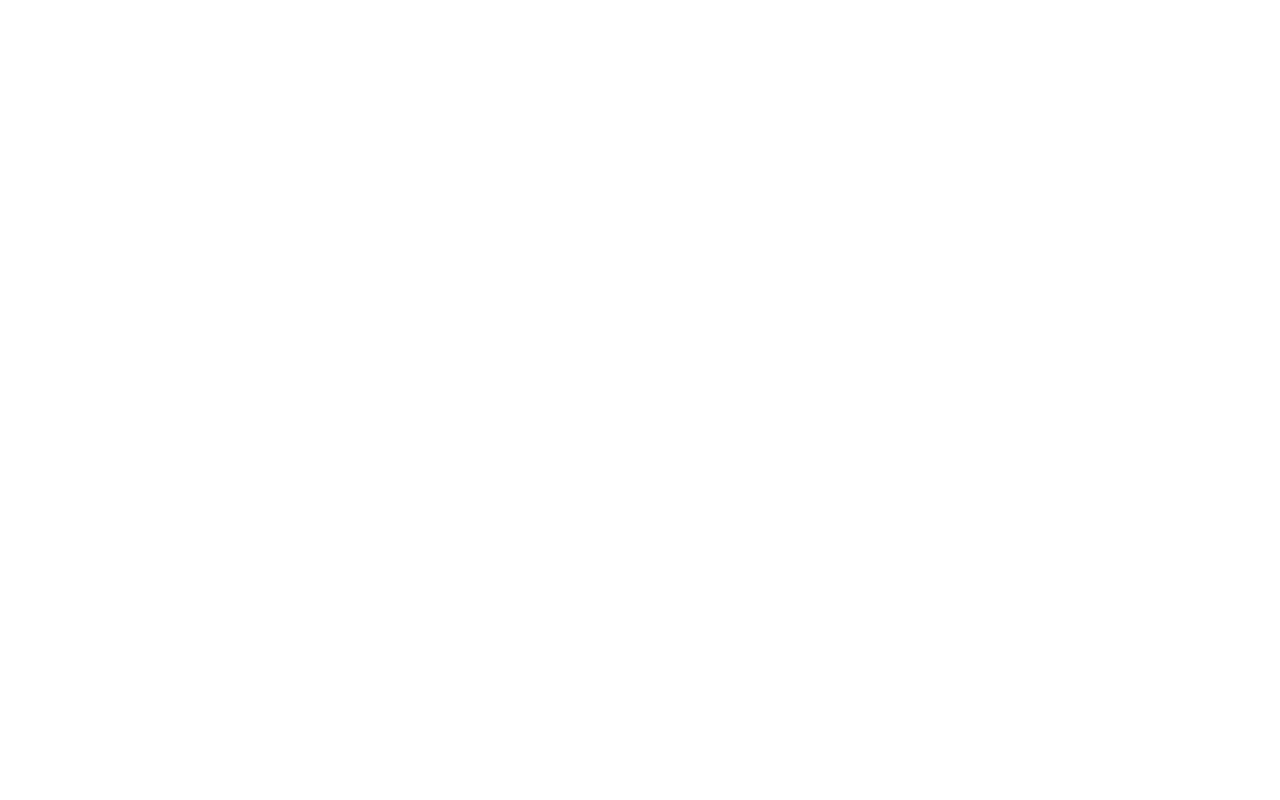
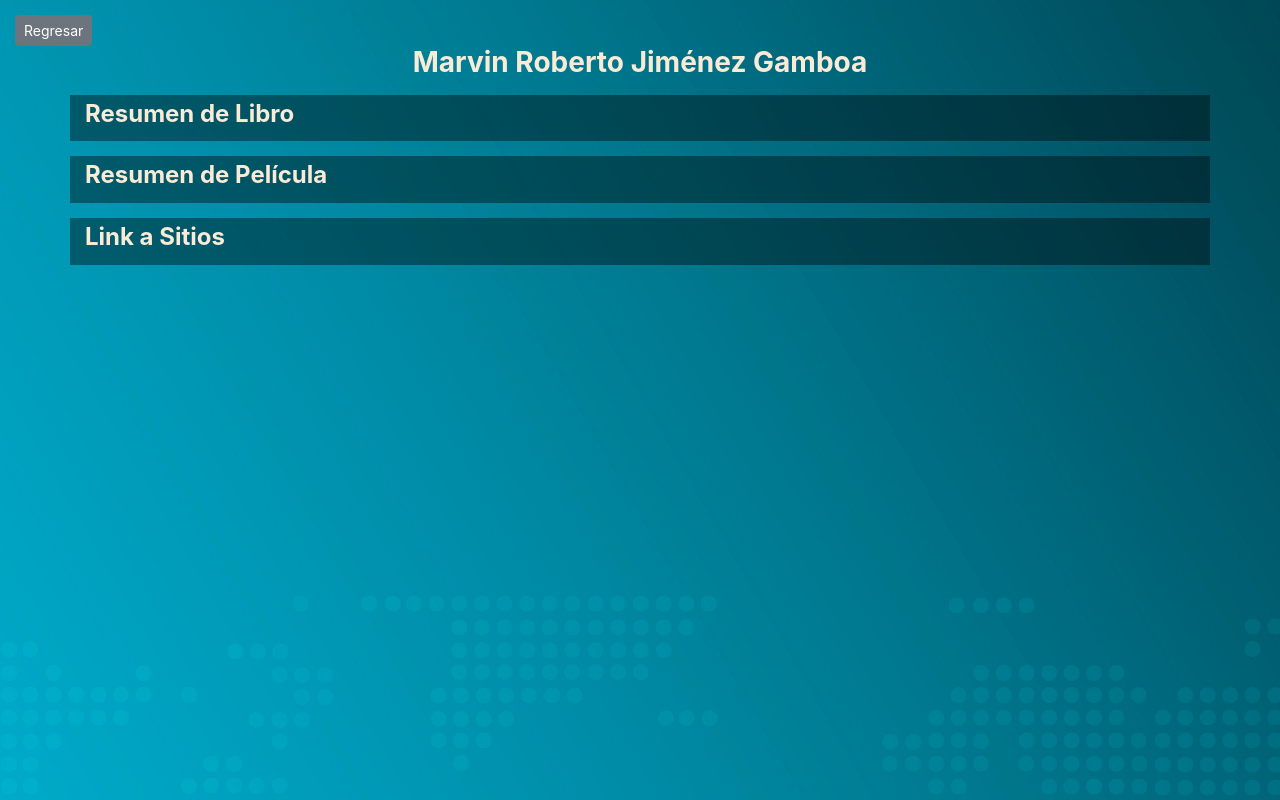
Before and after one commit to Fernando290608/TareaGit, a plain HTML site: page marvin_jimenez/index.html in a window 1280 px wide. Drawn offline with nearby package versions, Linux system fonts and the light colour scheme.

Commit message:
Creación de carpeta assets, y el index.html principal.

```diff
--- /dev/null
+++ b/assets/css/style_marvin.css
@@ -0,0 +1,26 @@
+html{
+
+    padding: 15px;
+
+}
+
+body{
+
+    background-image: url(../img/fondo_marvin.jpg);
+
+}
+
+.text{
+
+    color: antiquewhite;
+    font-weight: bold;
+
+}
+
+.block{
+
+    margin-top: 15px;
+    background: rgb(0, 0, 0, 0.4);
+    padding: 5px;
+
+}
--- /dev/null
+++ b/assets/css/style_principal.css
@@ -0,0 +1,5 @@
+html{
+
+    padding: 15px;
+
+}
--- a/marvin_jimenez/index.html
+++ b/marvin_jimenez/index.html
@@ -3,8 +3,24 @@
     <head>
         <meta charset="utf-8">
         <title>Perfil - Marvin Jiménez</title>
+        <link type="text/css" rel="stylesheet" media="all" href="../assets/css/style_marvin.css">
+        <link rel="stylesheet" href="https://stackpath.bootstrapcdn.com/bootstrap/4.4.1/css/bootstrap.min.css"
+        integrity="sha384-Vkoo8x4CGsO3+Hhxv8T/Q5PaXtkKtu6ug5TOeNV6gBiFeWPGFN9MuhOf23Q9Ifjh"
+        crossorigin="anonymous">
     </head>
     <body>
-
+        <button class="btn btn-secondary btn-sm" onclick="window.location.href='../'">Regresar</button>
+        <div class="container text-center">
+            <h3 class="text">Marvin Roberto Jiménez Gamboa</h3>
+        </div>
+        <div class="container block">
+            <h4 class="text">Resumen de Libro</h4>
+        </div>
+        <div class="container block">
+            <h4 class="text">Resumen de Película</h4>
+        </div>
+        <div class="container block">
+            <h4 class="text">Link a Sitios</h4>
+        </div>
     </body>
 </html>
```
Also changed, not shown: index.html (added, +23 -0 lines), assets/img/fondo_marvin.jpg (added).
